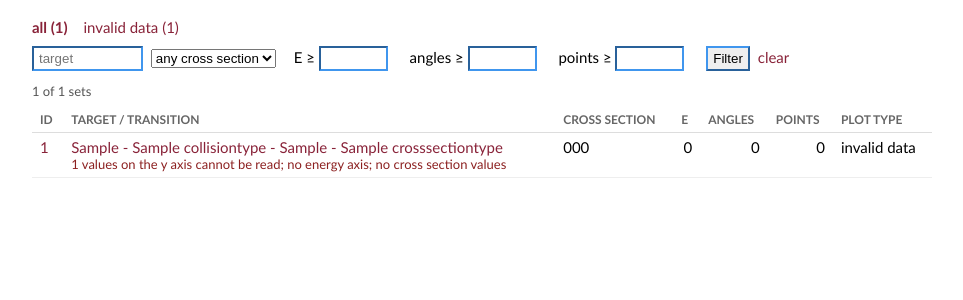
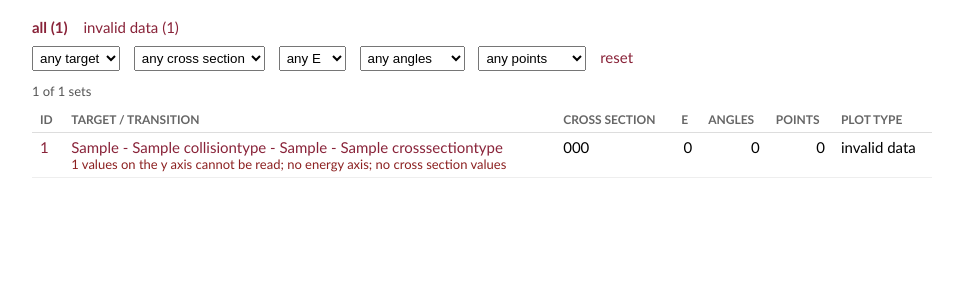
Before and after one commit to BogBogdan/ipbdb, a Django app: page /plots/ in a window 1280 px wide. Shown: the part 134-434 px from the top of the page, without its empty margins (158-1121 px from the left). Run offline with Django 4.2, Linux system fonts and the light colour scheme; tables that the repository leaves empty hold one stand-in row (values such as "Sample post").

Commit message:
Turn the data set filters into drop down lists
The number boxes had small spinner arrows and had to be cleared by hand.
Every filter is now a drop down with an "any" entry at the top, and
picking a value applies it without a separate button.

```diff
--- a/node/views.py
+++ b/node/views.py
@@ -92,14 +92,16 @@ def plots_index(request):
     rows = []
     counts = {}
     cs_types = set()
+    targets = set()
     for tabdata in tabulated_data():
         meta = plotting.prepare(tabdata)
         counts[meta['kind']] = counts.get(meta['kind'], 0) + 1
         cs_types.add(meta['cs_type'])
         name = meta['target_formula'] or meta['target']
+        targets.add(name)
         if kind and meta['kind'] != kind:
             continue
-        if target and target.lower() not in name.lower():
+        if target and target != name:
             continue
         if cs_type and meta['cs_type'] != cs_type:
             continue
@@ -124,7 +126,11 @@ def plots_index(request):
     return render(request, 'plots_index.html', {'rows': rows,
                                                 'summary': summary,
                                                 'total': sum(counts.values()),
+                                                'targets': sorted(targets),
                                                 'cs_types': sorted(cs_types),
+                                                'energy_steps': [2, 3, 5, 10, 20],
+                                                'angle_steps': [5, 10, 20, 50, 100],
+                                                'point_steps': [50, 100, 250, 500, 1000],
                                                 'kind_filter': kind,
                                                 'target_filter': target,
                                                 'cs_filter': cs_type,
--- a/templates/plots_index.html
+++ b/templates/plots_index.html
@@ -17,16 +17,7 @@
       #setlist td.num { text-align: right; }
       #setlist .warn { color: #8c2020; font-size: 13px; }
       #setlist .found { color: #555; font-size: 13px; margin-bottom: 8px; }
-      /* main.css puts a 220px left margin on every input */
-      #setlist form input { margin: 0 4px 0 0; cursor: auto; }
-      #setlist form input:hover { background: #fff; }
-      #setlist form input[type=number] { width: 55px; }
-      #setlist form input[type=submit] { cursor: pointer; }
-      #setlist form select { margin-right: 14px; }
-      /* and it floats every label left with a fixed width */
-      #setlist form label { float: none; display: inline; width: auto;
-                            text-align: left; margin: 0 14px 0 0;
-                            color: inherit; white-space: nowrap; }
+      #setlist form select { margin: 0 10px 0 0; padding: 3px; }
     </style>
 </head>
 <body>
@@ -56,20 +47,39 @@
         {% endfor %}
       </div>
 
-      <form method="get">
+      <form method="get" id="filters">
         {% if kind_filter %}<input type="hidden" name="kind" value="{{ kind_filter }}">{% endif %}
-        <input type="text" name="target" value="{{ target_filter }}" placeholder="target" size="10">
+        <select name="target">
+          <option value="">any target</option>
+          {% for name in targets %}
+            <option value="{{ name }}" {% if target_filter == name %}selected{% endif %}>{{ name }}</option>
+          {% endfor %}
+        </select>
         <select name="cs">
           <option value="">any cross section</option>
           {% for cs in cs_types %}
             <option value="{{ cs }}" {% if cs_filter == cs %}selected{% endif %}>{{ cs }}</option>
           {% endfor %}
         </select>
-        <label>E &ge; <input type="number" name="min_energies" value="{{ min_energies }}" min="0"></label>
-        <label>angles &ge; <input type="number" name="min_angles" value="{{ min_angles }}" min="0"></label>
-        <label>points &ge; <input type="number" name="min_points" value="{{ min_points }}" min="0"></label>
-        <input type="submit" value="Filter">
-        <a href="?">clear</a>
+        <select name="min_energies">
+          <option value="">any E</option>
+          {% for step in energy_steps %}
+            <option value="{{ step }}" {% if min_energies == step|stringformat:"s" %}selected{% endif %}>E &ge; {{ step }}</option>
+          {% endfor %}
+        </select>
+        <select name="min_angles">
+          <option value="">any angles</option>
+          {% for step in angle_steps %}
+            <option value="{{ step }}" {% if min_angles == step|stringformat:"s" %}selected{% endif %}>angles &ge; {{ step }}</option>
+          {% endfor %}
+        </select>
+        <select name="min_points">
+          <option value="">any points</option>
+          {% for step in point_steps %}
+            <option value="{{ step }}" {% if min_points == step|stringformat:"s" %}selected{% endif %}>points &ge; {{ step }}</option>
+          {% endfor %}
+        </select>
+        <a href="{% if kind_filter %}?kind={{ kind_filter }}{% else %}?{% endif %}">reset</a>
       </form>
       <div class="found">{{ rows|length }} of {{ total }} sets</div>
 
@@ -94,5 +104,10 @@
         {% endfor %}
       </table>
     </div>
+<script>
+document.querySelectorAll('#filters select').forEach(function (box) {
+    box.onchange = function () { box.form.submit(); };
+});
+</script>
 </body>
 </html>
```
